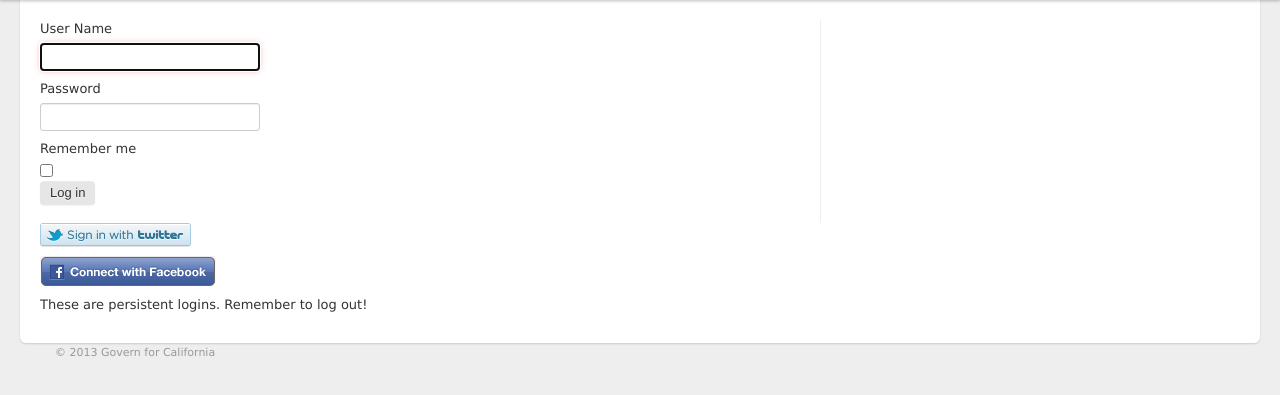
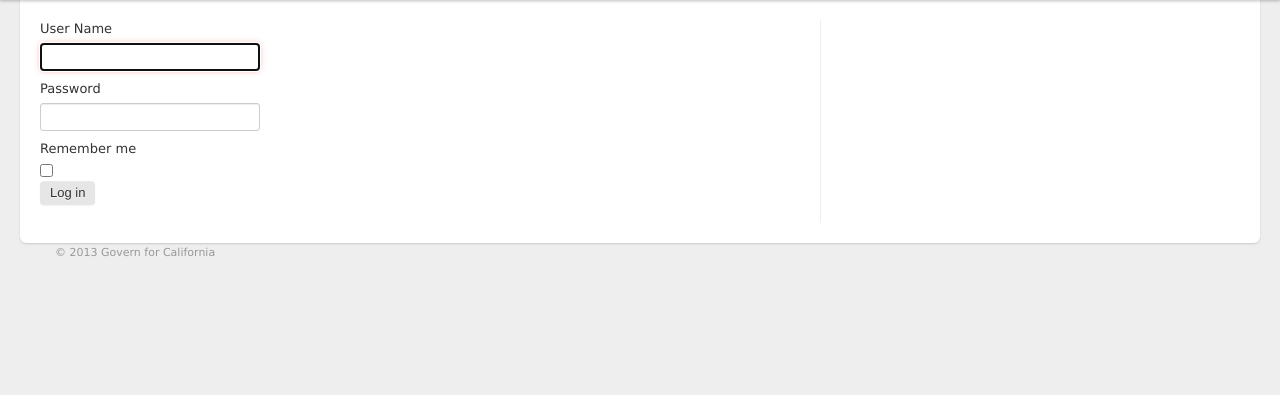
Before and after one commit to dasloss/blackholes, a Flask app: page /login/ in a window 1280 px wide. Shown: the part 40-435 px from the top of the page. Run offline with Flask 2, Linux system fonts and the light colour scheme; parts of the project's set-up code (start-up, migrations or seed data) failed here and were passed over; some libraries are stand-ins or nearby versions.

Commit message:
no fb connect or twitter auth in the html

```diff
--- a/templates/login.html
+++ b/templates/login.html
@@ -30,10 +30,5 @@ $(function(){
             <div class="actions"><input type="submit" value="Log in" class="btn primary" /></div>
         </form>
     </div>
-    <div class="span7">
-        <p><a href="/auth/twitter/?next=/"><img src="/static/sign-in-with-twitter-l.png" alt="Sign in with Twitter" title="Sign in with Twitter" /></a></p>
-        <p><a href="/auth/facebook/?next=/"><img src="/static/facebook-connect.png" alt="Sign in with Facebook" title="Sign in with Facebook" /></a></p>
-        <p>These are persistent logins. Remember to log out!</p>
-    </div>
 </div>
 {% endblock %}
```
